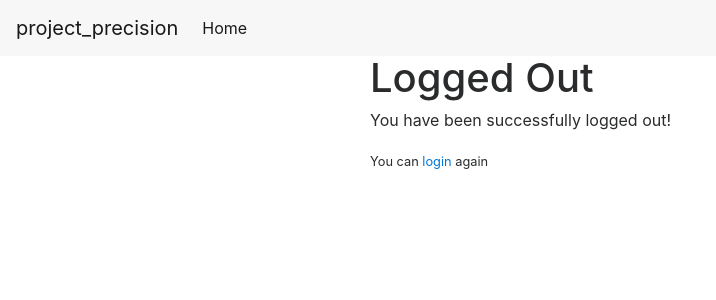
After one commit to FreeCodeCampRoma/precision_school-management, a Django app: template precision/templates/registration/logged_out.html in a window 1280 px wide. The commit adds this page. Shown: the top 300 px of the page, without its empty margins (0-716 px from the left). Run offline with Django 3.2, Linux system fonts and the light colour scheme; the template is opened without the code that fills it, so the values that code supplies are empty; some libraries are stand-ins or nearby versions.

Commit message:
Add logged_out template and fix login template indentation

```diff
--- /dev/null
+++ b/precision/templates/registration/logged_out.html
@@ -0,0 +1,13 @@
+{% extends "base.html" %}
+
+{% block title %}Logged out{% endblock title %}
+
+{% block content %}
+    <div class="row">
+        <div class="col-md-6 offset-md-3">
+            <h1>Logged Out</h1>
+            <p>You have been successfully logged out!</p>
+            <small>You can <a href="{% url 'accounts:login' %}">login</a> again</small>
+        </div>
+    </div>
+{% endblock content %}
```
Also changed, not shown: precision/templates/registration/login.html (indentation only).
